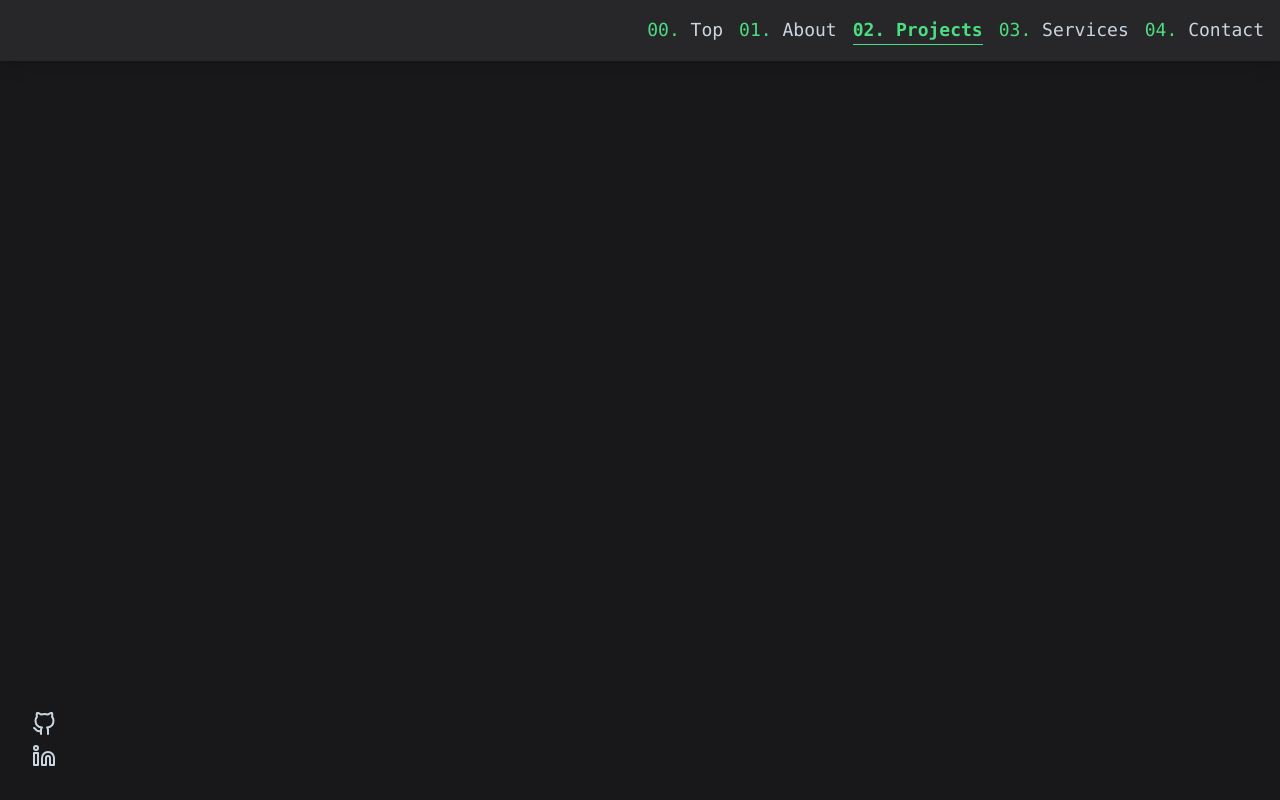
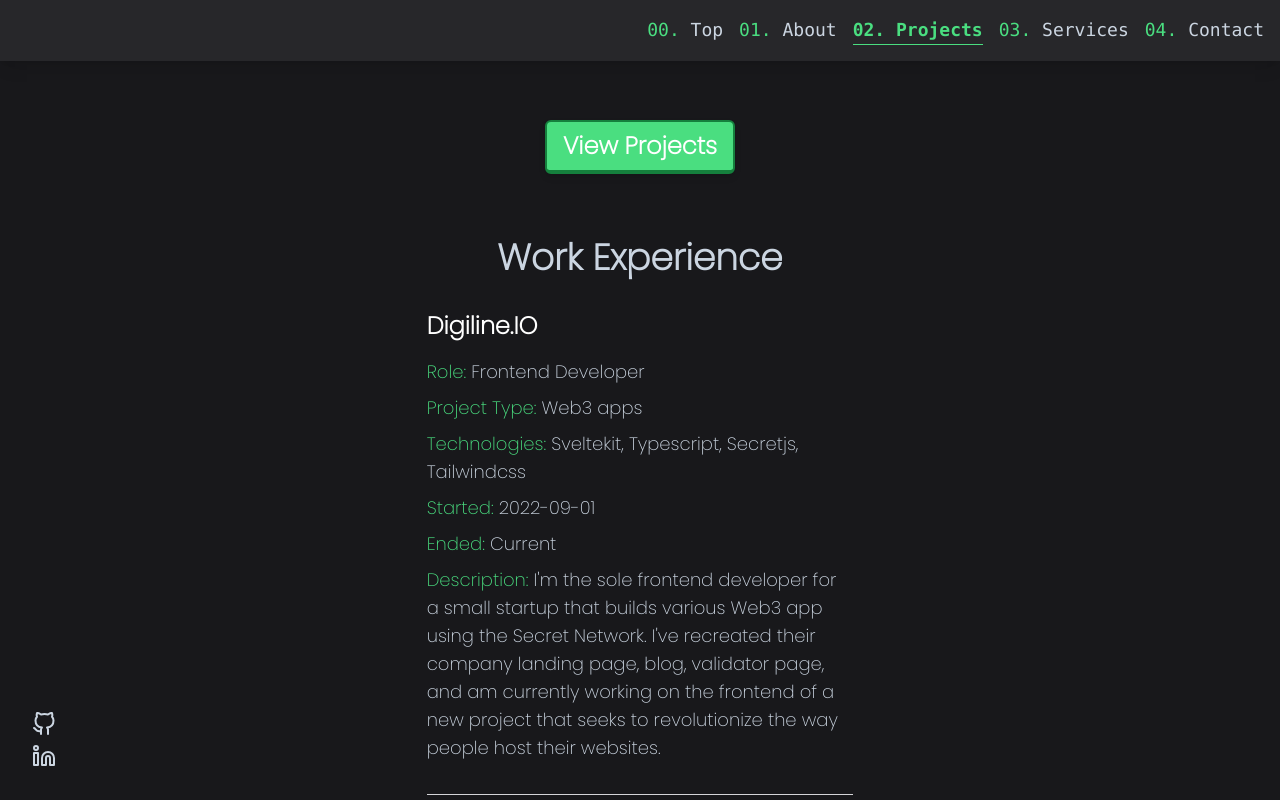
Before and after one commit to juiceboxh3ro/portfolio, a Nuxt app: page /projects in a window 1280 px wide. Shown: the top 800 px of the page. Built offline with nearby package versions, Linux system fonts and the light colour scheme.

Commit message:
projects page complete

```diff
--- a/components/social_links.vue
+++ b/components/social_links.vue
@@ -3,7 +3,7 @@
 </script>
 
 <template>
-  <div class="absolute left-8 bottom-8 h-auto w-6">
+  <div class="fixed left-8 bottom-8 h-auto w-6">
     <div class="mb-2">
       <a href="https://github.com/juiceboxh3ro" target="_blank" rel="noreferrer noopener">
         <svg xmlns="http://www.w3.org/2000/svg" viewBox="0 0 24 24" fill="none" stroke="#cbd5e1" stroke-width="2" stroke-linecap="round" stroke-linejoin="round">
--- a/pages/projects/index.vue
+++ b/pages/projects/index.vue
@@ -1,10 +1,111 @@
 <script setup lang="ts">
+  useServerSeoMeta({
+    title: "Jesse Goodburne | Projects",
+    ogTitle: "Jesse Goodburne | Projects",
+    description: "My amazing portfolio",
+    ogDescription: "My amazing portfolio",
+    ogImage: "https://example.com/image.png",
+    twitterCard: "summary_large_image",
+  })
 
+  const viewing = useState('viewing', () => 'work')
+
+  const projects = [
+    {
+      name: "Lazy Peon",
+      link: "https://lazypeon.io/",
+      techs: "Next.js, Typescript, Tailwindcss, BNet API",
+      description: "Web app for World of Warcraft that lets users look up items needed for raiding or Mythic+ dungeons in Dragonflight, quick links for class specific items, look up guild rosters, and look up a characters known craftable profession items.",
+    },
+    {
+      name: "Aozora 青空",
+      link: "https://github.com/juiceboxh3ro/aozora",
+      techs: "Typescript, Discord.js, DeepL, Kuroshiro, Wanakana, Docker, Elixir, Phoenix, Postgres",
+      description: "A Discord bot that adds context menu options to messages users send, allowing them to translate a message to or from Japanese, look up Japanese characters, and add reading guides to Japanese text.",
+    },
+    {
+      name: "Genkan 言語交換",
+      link: "https://github.com/genkan-language-exchange",
+      techs: "Vue, Vuex, Flutter, Express, MongoDB",
+      description: "Language and culture exchange social media app focused on protecting user privacy. Users can create and favorite posts, follow other users, search for new connections based on languages known or learning, and create culture or language lessons. No longer available online since Heroku removed their free hobby tier.",
+    }
+  ]
+
+  const work_exp = [
+    {
+      company: "Digiline.IO",
+      link: "https://www.digiline.io",
+      title: "Frontend Developer",
+      type: "Web3 apps",
+      techs: "Sveltekit, Typescript, Secretjs, Tailwindcss",
+      started: "2022-09-01",
+      ended: null,
+      description: "I'm the sole frontend developer for a small startup that builds various Web3 app using the Secret Network. I've recreated their company landing page, blog, validator page, and am currently working on the frontend of a new project that seeks to revolutionize the way people host their websites."
+    },
+    {
+      company: "From Zero, LLC",
+      link: "https://www.fromzero.com",
+      title: "Full Stack Web Developer",
+      type: "Language learning website",
+      techs: "React, Typescript, Tailwindcss, Express, Node.js, MongoDB, Hotjar, Stripe, Paypal, AWS",
+      started: "2021-01-01",
+      ended: "2022-08-01",
+      description: "I overhauled this website with WCAG 2.1 standards, modern designs and responsiveness, transitions and animations, and frontend / backend features, such as global and personal notifications, user rewards in the form of \"badges\", a site activity public feed when a user makes certain actions like asking a question or passing a quiz, admin panels to show user growth and retention, and many more features."
+    }
+  ]
 </script>
 
 <template>
   <NuxtLayout>
-    <div>
+    <div class="text-lg flex flex-col justify-center items-center pb-24">
+      <div>
+        <button
+          @click="viewing === 'work' ? viewing = 'projects' : viewing = 'work'"
+          class="text-2xl font-bold text-white bg-green-400 px-4 py-2 my-16 rounded-md drop-shadow-md border-green-700 border-2 border-b-4"
+        >
+          <span v-if="viewing === 'work'">View Projects</span>
+          <span v-else>View Work Experience</span>
+        </button>
+      </div>
+      <template v-if="viewing === 'work'">
+        <h2 class="text-4xl font-bold text-center">Work Experience</h2>
+        <div class="divide-y flex flex-col gap-8 divide-zinc-300 mx-auto sm:w-5/6 lg:w-1/3">
+          <div
+            v-for="exp in work_exp"
+            v-bind:key="exp.company"
+          >
+            <div class="flex flex-col gap-2">
+              <h2 class="text-white text-2xl font-bold mt-8 mb-2">
+                <a :href="exp.link" target="_blank" rel="noopener noreferrer">{{ exp.company }}</a>
+              </h2>
+              <p><span class="text-green-400">Role:</span>&nbsp;{{ exp.title }}</p>
+              <p><span class="text-green-400">Project Type:</span>&nbsp;{{ exp.type }}</p>
+              <p><span class="text-green-400">Technologies:</span>&nbsp;{{ exp.techs }}</p>
+              <p><span class="text-green-400">Started:</span>&nbsp;{{ exp.started }}</p>
+              <p><span class="text-green-400">Ended:</span>&nbsp;{{ exp.ended ? exp.ended : "Current" }}</p>
+              <p><span class="text-green-400">Description:</span>&nbsp;{{ exp.description }}</p>
+            </div>
+          </div>
+        </div>
+      </template>
+      <template v-else-if="viewing === 'projects'">
+        <h2 class="text-4xl font-bold text-center">Personal Projects</h2>
+        <div class="divide-y flex flex-col gap-8 divide-zinc-300 mx-auto sm:w-5/6 lg:w-1/3">
+          <div
+            v-for="p in projects"
+            v-bind:key="p.name"
+          >
+            <div class="flex flex-col gap-2">
+              <h2 class="text-white text-2xl font-bold mt-8 mb-2">
+                <a :href="p.link" target="_blank" rel="noopener noreferrer">{{ p.name }}</a>
+              </h2>
+              <p><span class="text-green-400">Technologies:</span>&nbsp;{{ p.techs }}</p>
+              <p><span class="text-green-400">Description:</span>&nbsp;{{ p.description }}</p>
+            </div>
+          </div>
+        </div>
+      </template>
+
     </div>
   </NuxtLayout>
 </template>
```
